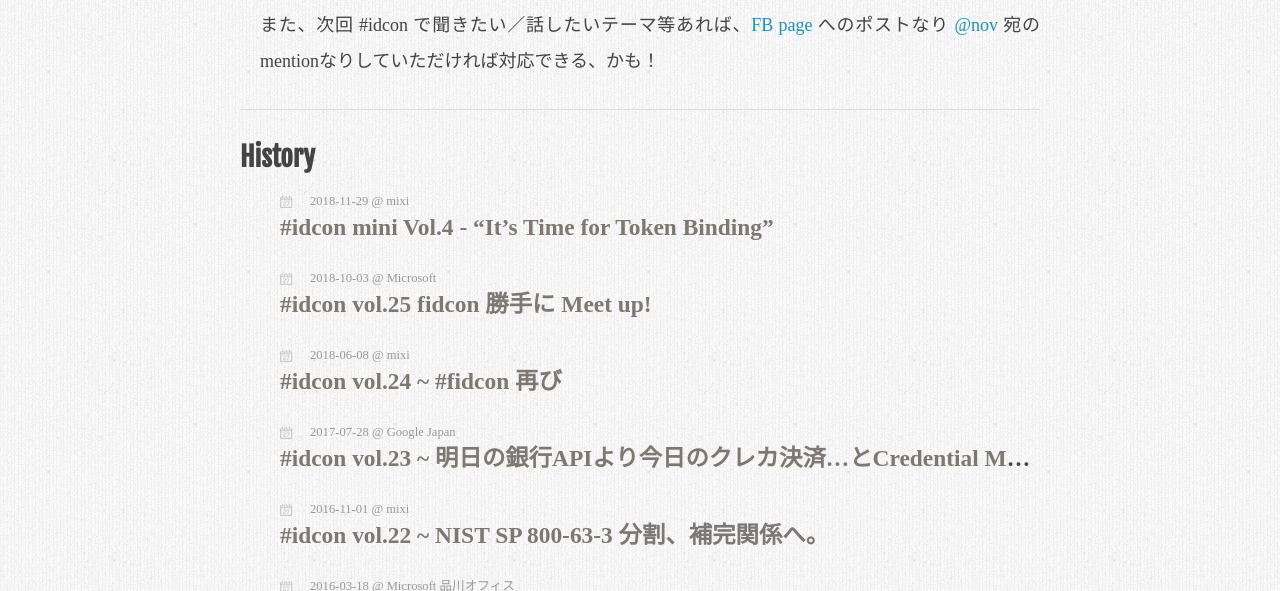
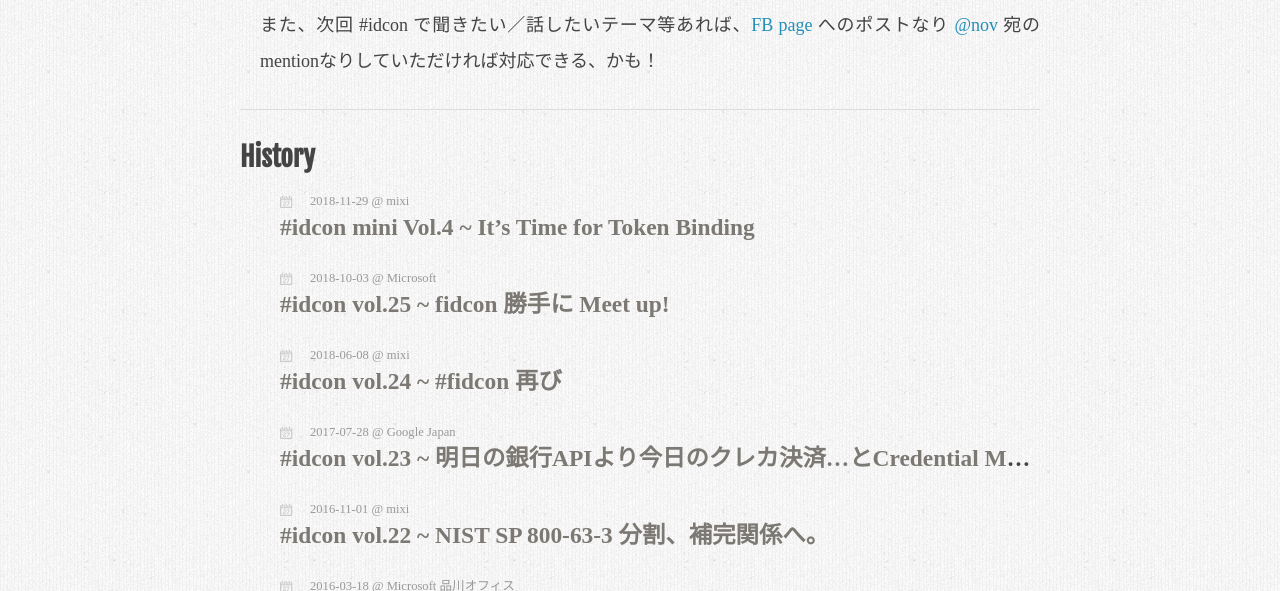
Before and after one commit to idcon/idcon.github.io, a plain HTML site: page index.html in a window 1280 px wide. Shown: the part 509-1100 px from the top of the page. Drawn offline with nearby package versions, Linux system fonts and the light colour scheme; a web font is replaced by a local one.

Commit message:
Site updated at 2019-03-31 07:30:54 UTC

```diff
--- a/atom.xml
+++ b/atom.xml
@@ -4,7 +4,7 @@
   <title><![CDATA[#idcon]]></title>
   <link href="https://idcon.org/atom.xml" rel="self"/>
   <link href="https://idcon.org/"/>
-  <updated>2019-03-31T16:24:49+09:00</updated>
+  <updated>2019-03-31T16:30:51+09:00</updated>
   <id>https://idcon.org/</id>
   <author>
     <name><![CDATA[idcon.org]]></name>
--- a/index.html
+++ b/index.html
@@ -99,7 +99,7 @@
       <span class="location">mixi</span>
     </a>
   </div>
-  <h3 class="title"><a href="https://idcon.connpass.com/event/105036/">#idcon mini Vol.4 - &#8220;It’s Time for Token Binding&#8221;</a></h3>
+  <h3 class="title"><a href="https://idcon.connpass.com/event/105036/">#idcon mini Vol.4 ~ It’s Time for Token Binding</a></h3>
 </li>
 <li class="event" data-date="2018-10-03">
   <div class="meta">
@@ -108,7 +108,7 @@
       <span class="location">Microsoft</span>
     </a>
   </div>
-  <h3 class="title"><a href="https://idcon.connpass.com/event/101011/">#idcon vol.25 fidcon 勝手に Meet up!</a></h3>
+  <h3 class="title"><a href="https://idcon.connpass.com/event/101011/">#idcon vol.25 ~ fidcon 勝手に Meet up!</a></h3>
 </li>
 <li class="event" data-date="2018-06-08">
   <div class="meta">
```
